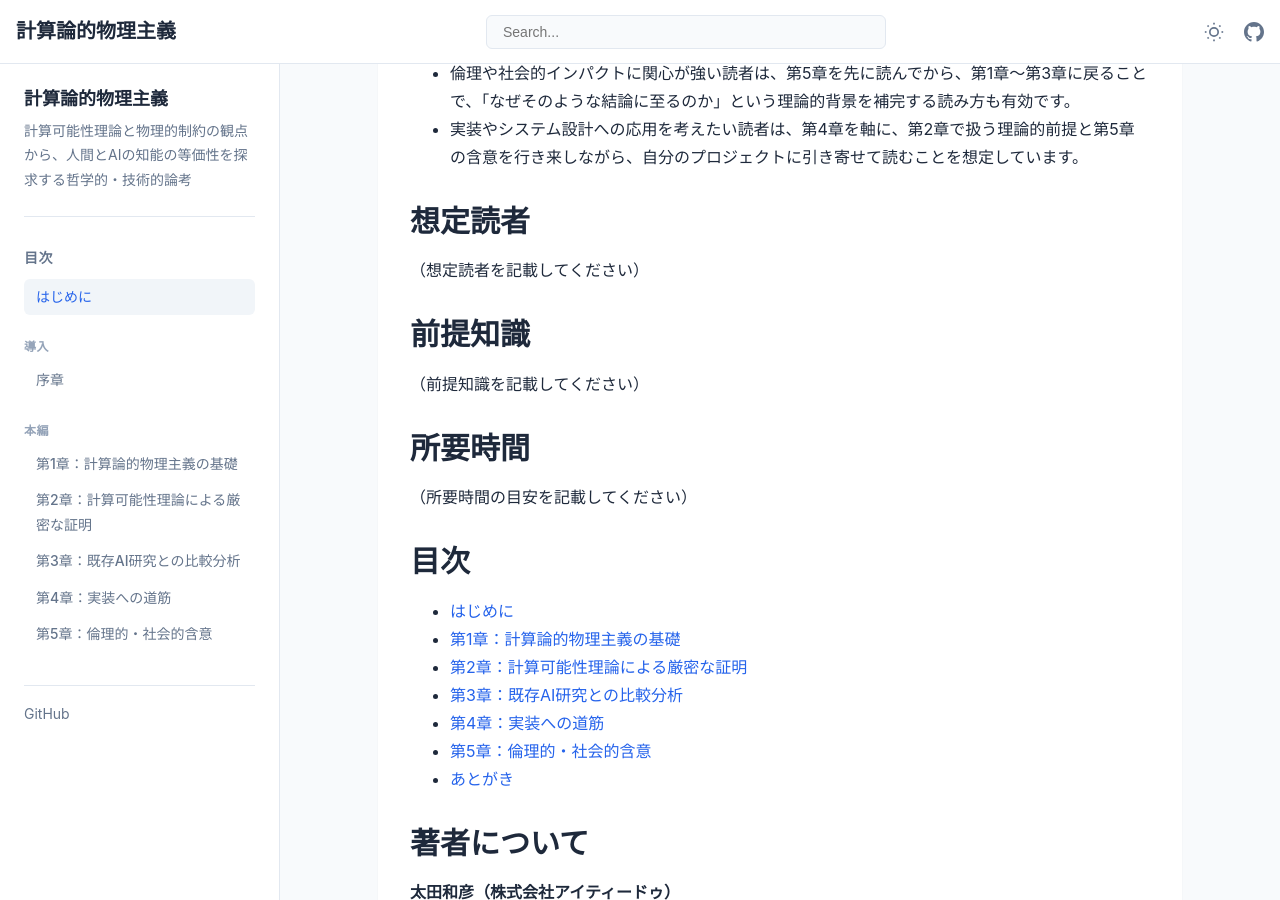
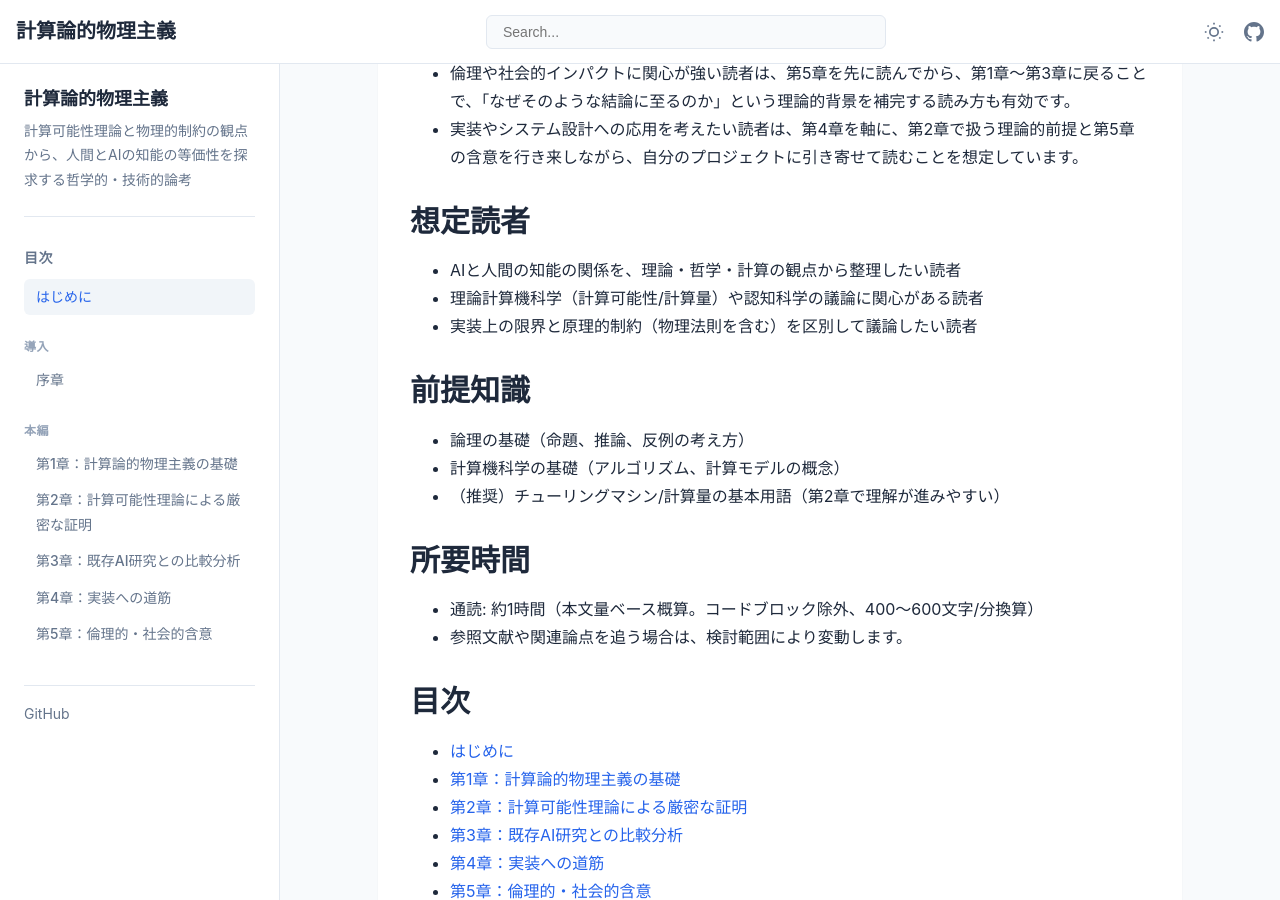
Before and after one commit to itdojp/computational-physicalism-book, a Jekyll site: the page built from docs/index.md, in a window 1280 px wide and 900 px high, scrolled down 867 px. Built offline with Jekyll 4.4.1, drawn with Linux system fonts in a browser that asks for light colours.

Commit message:
docs: fill top page audience, prerequisites and reading time

```diff
--- a/docs/index.md
+++ b/docs/index.md
@@ -31,13 +31,18 @@ permalink: /
 - 実装やシステム設計への応用を考えたい読者は、第4章を軸に、第2章で扱う理論的前提と第5章の含意を行き来しながら、自分のプロジェクトに引き寄せて読むことを想定しています。
 
 ## 想定読者
-（想定読者を記載してください）
+- AIと人間の知能の関係を、理論・哲学・計算の観点から整理したい読者
+- 理論計算機科学（計算可能性/計算量）や認知科学の議論に関心がある読者
+- 実装上の限界と原理的制約（物理法則を含む）を区別して議論したい読者
 
 ## 前提知識
-（前提知識を記載してください）
+- 論理の基礎（命題、推論、反例の考え方）
+- 計算機科学の基礎（アルゴリズム、計算モデルの概念）
+- （推奨）チューリングマシン/計算量の基本用語（第2章で理解が進みやすい）
 
 ## 所要時間
-（所要時間の目安を記載してください）
+- 通読: 約1時間（本文量ベース概算。コードブロック除外、400〜600文字/分換算）
+- 参照文献や関連論点を追う場合は、検討範囲により変動します。
 
 ## 目次
 
```
